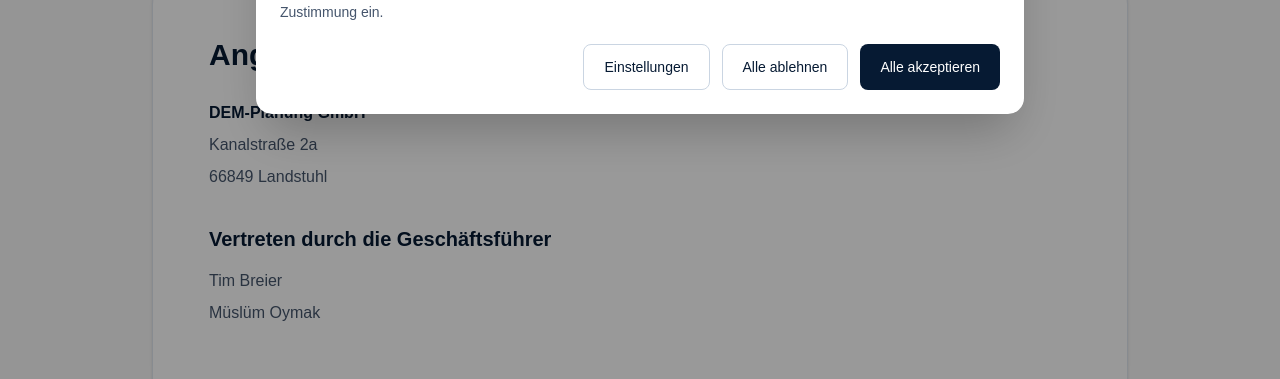
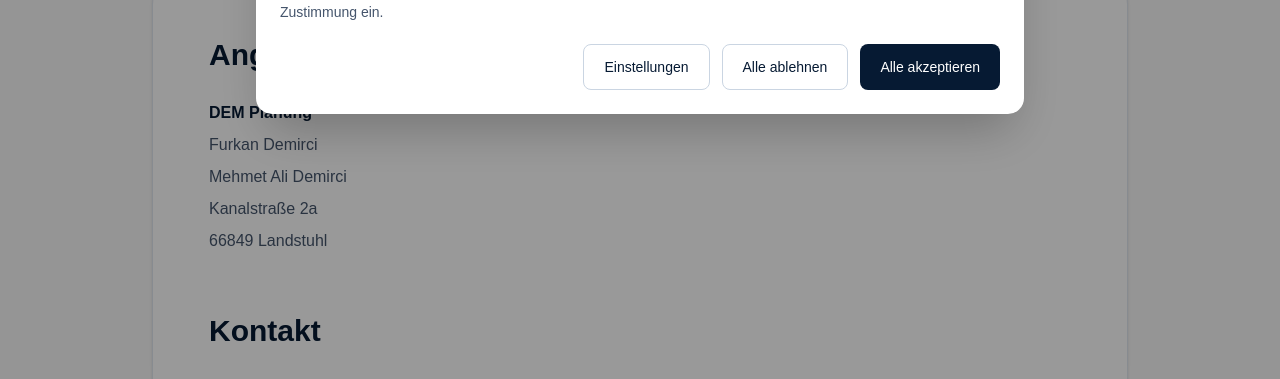
Before and after one commit to DEM-Planung/DEM-Planung, a Next.js app: page /impressum in a window 1280 px wide. Shown: the part 397-776 px from the top of the page. Built offline with nearby package versions, Linux system fonts and the light colour scheme.

Commit message:
remove gmbh from impressum

```diff
--- a/app/impressum/page.tsx
+++ b/app/impressum/page.tsx
@@ -18,25 +18,17 @@ export default function ImpressumPage() {
 
             <p>
               <strong className="text-[#061a33]">
-                DEM-Planung GmbH
+                DEM Planung
               </strong>
+              <br />
+              Furkan Demirci
+              <br />
+              Mehmet Ali Demirci
               <br />
               Kanalstraße 2a
               <br />
               66849 Landstuhl
             </p>
-
-            <div className="mt-8">
-              <h3 className="text-xl font-bold text-[#061a33] mb-3">
-                Vertreten durch die Geschäftsführer
-              </h3>
-
-              <p>
-                Tim Breier
-                <br />
-                Müslüm Oymak
-              </p>
-            </div>
           </section>
 
           <section>
@@ -55,44 +47,18 @@ export default function ImpressumPage() {
 
           <section>
             <h2 className="text-3xl font-black text-[#061a33] mb-6">
-              Handelsregister
-            </h2>
-
-            <p>
-              Registergericht: Amtsgericht Zweibrücken
-              <br />
-              Registernummer: HRB XXXXX
-            </p>
-          </section>
-
-          <section>
-            <h2 className="text-3xl font-black text-[#061a33] mb-6">
-              Umsatzsteuer-ID
-            </h2>
-
-            <p>
-              Umsatzsteuer-Identifikationsnummer gemäß § 27 a
-              Umsatzsteuergesetz:
-            </p>
-
-            <p className="mt-4">
-              DE XXXXXXXX
-            </p>
-          </section>
-
-          <section>
-            <h2 className="text-3xl font-black text-[#061a33] mb-6">
               EU-Streitschlichtung
             </h2>
 
             <p>
               Die Europäische Kommission stellt eine Plattform zur
-              Online-Streitbeilegung (OS) bereit:
+              Online-Streitbeilegung bereit:
             </p>
 
             <a
               href="https://ec.europa.eu/consumers/odr/"
               target="_blank"
+              rel="noopener noreferrer"
               className="text-[#061a33] font-semibold underline"
             >
               https://ec.europa.eu/consumers/odr/
@@ -110,8 +76,8 @@ export default function ImpressumPage() {
 
             <p>
               Wir sind nicht bereit oder verpflichtet, an
-              Streitbeilegungsverfahren vor einer
-              Verbraucherschlichtungsstelle teilzunehmen.
+              Streitbeilegungsverfahren vor einer Verbraucherschlichtungsstelle
+              teilzunehmen.
             </p>
           </section>
 
--- a/app/ueber-uns/page.tsx
+++ b/app/ueber-uns/page.tsx
@@ -15,7 +15,7 @@ const furkanData = {
       "01/2026 – 05/2026",
       "Selbstständig als freiberuflicher Bachelor of Arts",
     ],
-    ["Seit 05/2026", "Geschäftsführer DEM-Planung GmbH"],
+    ["Seit 05/2026", "Geschäftsführer DEM-Planung"],
   ],
 
   kompetenzen: [
@@ -49,7 +49,7 @@ const mehmetData = {
     ["02/2018 – 01/2021", "Angestellt bei Planungsbüro Bohnert"],
     ["02/2021 – 03/2025", "Geschäftsführer bei den KD-Ingenieuren"],
     ["03/2025 – 04/2026", "Geschäftsführer bei der DMA-Planung"],
-    ["Seit 05/2026", "Geschäftsführer bei der DEM-Planung GmbH"],
+    ["Seit 05/2026", "Geschäftsführer bei der DEM-Planung"],
   ],
 
   kompetenzen: [
@@ -90,12 +90,12 @@ export default function UeberUnsPage() {
             </p>
 
             <h1 className="mb-7 text-3xl font-black leading-tight md:mb-10 md:text-5xl">
-              DEM Planung GmbH
+              DEM Planung
             </h1>
 
             <div className="space-y-5 text-sm leading-7 text-slate-600 md:space-y-8 md:text-[17px] md:leading-9">
               <p>
-                Die DEM Planung GmbH wurde im Jahr 2026 gegründet
+                Die DEM Planung wurde im Jahr 2026 gegründet
                 und steht für moderne, wirtschaftliche und präzise
                 Planungslösungen im Bereich Architektur,
                 Tragwerksplanung und Projektentwicklung.
@@ -108,7 +108,7 @@ export default function UeberUnsPage() {
               </p>
 
               <p>
-                Heute begleitet die DEM Planung GmbH Projekte von der
+                Heute begleitet die DEM Planung Projekte von der
                 ersten Idee bis zur genehmigungsfähigen Umsetzung —
                 mit einem klaren Fokus auf Funktionalität,
                 Wirtschaftlichkeit und gestalterische Qualität.
```
